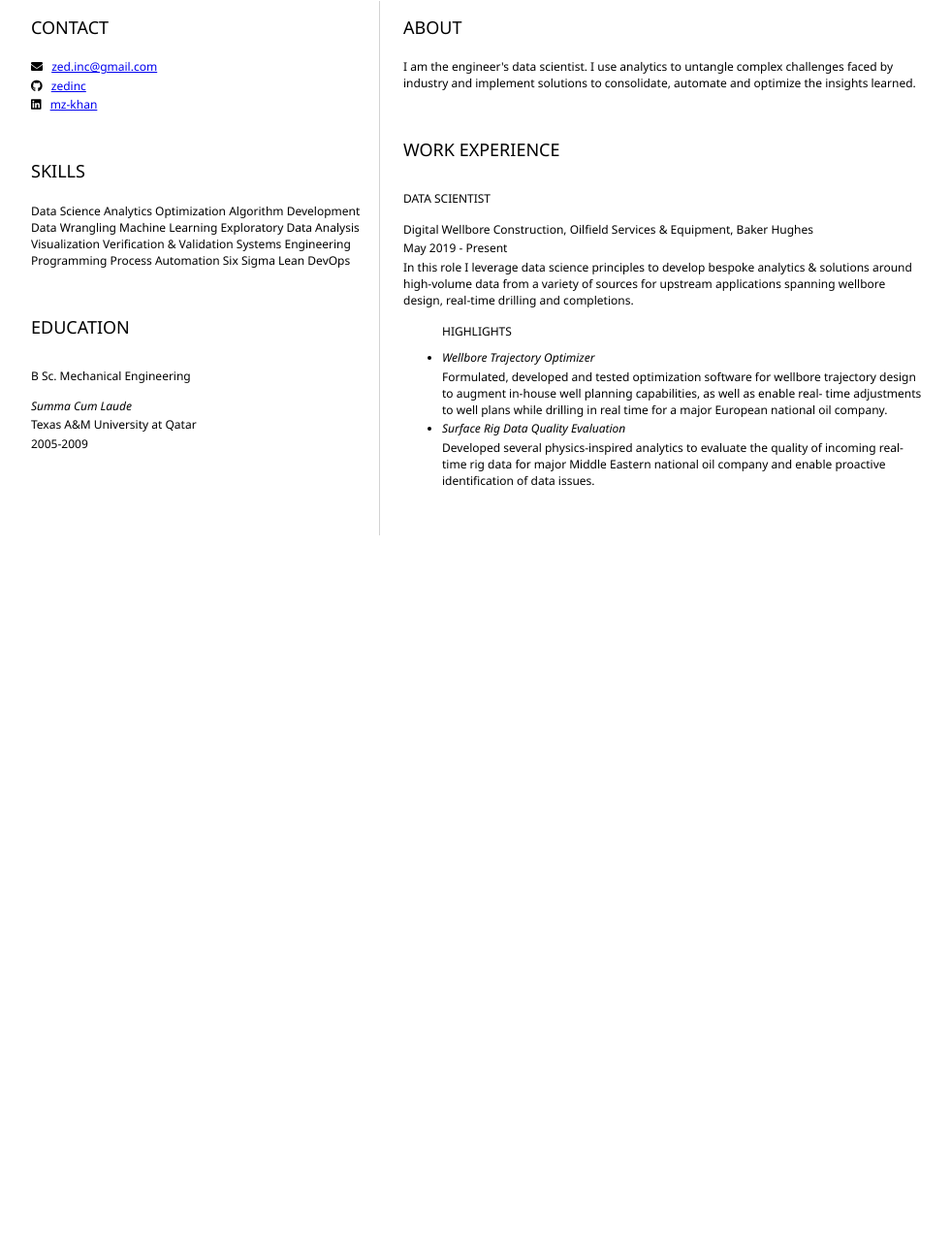
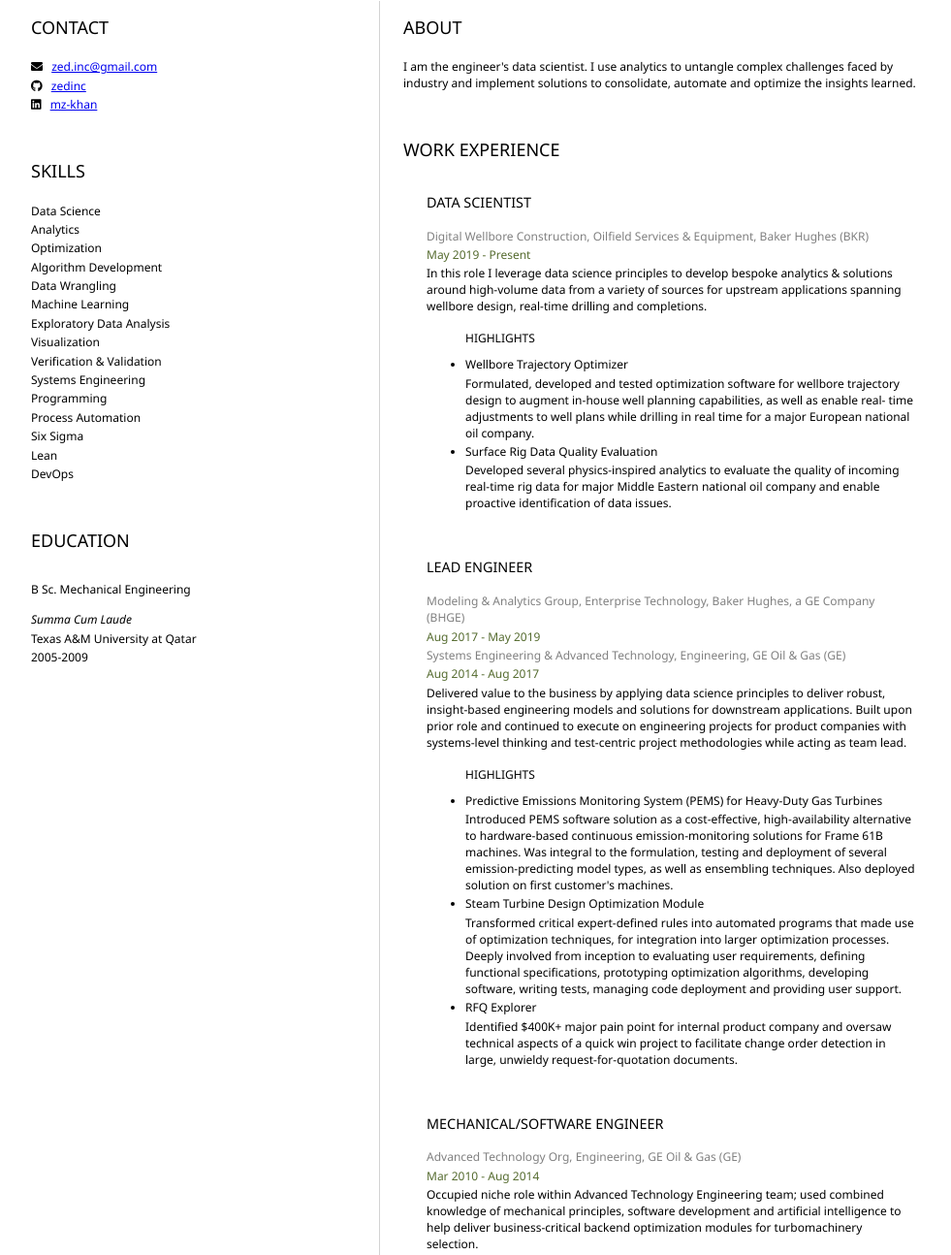
Before and after one commit to zedinc/resume, a plain HTML site: page index.html in a window 1280 px wide. Shown: the part 193-1487 px from the top of the page at 97% size, without its empty margins (152-1133 px from the left). Before the commit the page ends 800 px from the top, so only its background shows below. Drawn offline with Linux system fonts and the light colour scheme.

Commit message:
added full work experience

```diff
--- a/index.html
+++ b/index.html
@@ -34,22 +34,21 @@
 				<section>
 					<h2>SKILLS</h2>
 					<!-- your skills -->
-                    <p> Data Science
-                        Analytics
-                        Optimization
-                        Algorithm Development
-                        Data Wrangling
-                        Machine Learning
-                        Exploratory Data Analysis
-                        Visualization
-                        Verification & Validation
-                        Systems Engineering
-                        Programming
-                        Process Automation
-                        Six Sigma
-                        Lean
-                        DevOps
-                    </p>
+                    <p>Data Science</p>
+                    <p>Analytics</p>
+                    <p>Optimization</p>
+                    <p>Algorithm Development</p>
+                    <p>Data Wrangling</p>
+                    <p>Machine Learning</p>
+                    <p>Exploratory Data Analysis</p>
+                    <p>Visualization</p>
+                    <p>Verification & Validation</p>
+                    <p>Systems Engineering</p>
+                    <p>Programming</p>
+                    <p>Process Automation</p>
+                    <p>Six Sigma</p>
+                    <p>Lean</p>
+                    <p>DevOps</p>
 				</section>
 				<section>
 					<h2>EDUCATION</h2>
@@ -76,18 +75,19 @@
 				<section>
 					<h2>WORK EXPERIENCE</h2>
 					<!-- your work experience -->
-                    <h3>DATA SCIENTIST</h3>
-                    <p>Digital Wellbore Construction, Oilfield Services & Equipment, Baker Hughes</p>
-                    <p>May 2019 - Present</p>
+                    <section>
+                        <h3 class="job-title">DATA SCIENTIST</h3>
+                        <p class="team-org">Digital Wellbore Construction, Oilfield Services & Equipment, Baker Hughes (BKR)</p>
+                        <p class="tenure">May 2019 - Present</p>
                         <p>
                             In this role I leverage data science principles to develop bespoke analytics & solutions
                             around high-volume data from a variety of sources for upstream applications spanning
                             wellbore design, real-time drilling and completions.
                         </p>
                         <ul>
-                        <h4>HIGHLIGHTS</h4>
+                            <h4 class>HIGHLIGHTS</h4>
                             <li>
-                                <i>Wellbore Trajectory Optimizer</i>
+                                Wellbore Trajectory Optimizer
                                 <p>Formulated, developed and tested optimization software for wellbore trajectory
                                 design to augment in-house well planning capabilities, as well as enable real-
                                 time adjustments to well plans while drilling in real time for a major
@@ -95,7 +95,7 @@
                                 </p>
                             </li>
                             <li>
-                                <i>Surface Rig Data Quality Evaluation</i>
+                                Surface Rig Data Quality Evaluation
                                 <p>Developed several physics-inspired analytics to evaluate the quality of
                                 incoming real-time rig data for major Middle Eastern national oil company and
                                 enable proactive identification of data issues.
@@ -103,6 +103,66 @@
                             </li>
                         </ul>
                     </section>
+                    <section>
+                        <h3 class="job-title">LEAD ENGINEER</h3>
+                        <p class="team-org">Modeling & Analytics Group, Enterprise Technology, Baker Hughes, a GE Company (BHGE)</p>
+                        <p class="tenure">Aug 2017 - May 2019</p>
+                        <p class="team-org">Systems Engineering & Advanced Technology, Engineering, GE Oil & Gas (GE)</p>
+                        <p class="tenure">Aug 2014 - Aug 2017</p>
+
+                        <p>
+                            Delivered value to the business by applying data science principles to deliver robust,
+                            insight-based engineering models and solutions for downstream applications. Built upon prior
+                            role and continued to execute on engineering projects for product companies with systems-level
+                            thinking and test-centric project methodologies while acting as team lead.
+                        </p>
+                        <ul>
+                            <h4 class>HIGHLIGHTS</h4>
+                            <li>
+                                Predictive Emissions Monitoring System (PEMS) for Heavy-Duty Gas Turbines
+                                <p>Introduced PEMS software solution as a cost-effective, high-availability alternative
+                                    to hardware-based continuous emission-monitoring solutions for Frame 61B machines.
+                                    Was integral to the formulation, testing and deployment of several emission-predicting
+                                    model types, as well as ensembling techniques. Also deployed solution on first
+                                    customer's machines.
+                                </p>
+                            </li>
+                            <li>
+                                Steam Turbine Design Optimization Module
+                                <p>Transformed critical expert-defined rules into automated programs that made use of
+                                    optimization techniques, for integration into larger optimization processes. Deeply
+                                    involved from inception to evaluating user requirements, defining functional
+                                    specifications, prototyping optimization algorithms, developing software, writing
+                                    tests, managing code deployment and providing user support.
+                                </p>
+                            </li>
+                            <li>
+                                RFQ Explorer
+                                <p>Identified $400K+ major pain point for internal product company and oversaw technical
+                                    aspects of a quick win project to facilitate change order detection in large,
+                                    unwieldy request-for-quotation documents.
+                                </p>
+                            </li>
+                        </ul>
+                    </section>
+                    <section>
+                        <h3 class="job-title">MECHANICAL/SOFTWARE ENGINEER</h3>
+                        <p class="team-org">Advanced Technology Org, Engineering, GE Oil & Gas (GE)</p>
+                        <p class="tenure">Mar 2010 - Aug 2014</p>
+
+                        <p>
+                            Occupied niche role within Advanced Technology Engineering team; used combined knowledge of mechanical principles, software development and artificial intelligence to help deliver business-critical backend optimization modules for turbomachinery selection.
+                        </p>
+                        <ul>
+                            <h4 class>HIGHLIGHTS</h4>
+                            <li>
+                                Compressor Design Optimization Module
+                                <p>Tested, maintained and upgraded multiple design optimization modules as part of larger project aimed at codifying the technical selection of highly-customizable centrifugal compressors. Directly involved in supporting two successful commercial bids worth $2MM and $6MM respectively to fend off stiff competition.
+                                </p>
+                            </li>
+                        </ul>
+                    </section>
+				</section>
 			</article>
 		</main>
 	</body>
--- a/style.css
+++ b/style.css
@@ -26,6 +26,7 @@ main {
     grid-template-columns: 40% 60%;
     margin-top: 3em;
 }
+
 header {
     text-align: center;
     margin: auto 2em;
@@ -62,3 +63,15 @@ h4 {
 #mainLeft {
     border-right: 1px solid lightgray;
 }
+
+.job-title {
+    font-size: larger;
+}
+
+.team-org {
+    color: gray;
+}
+
+.tenure {
+    color: darkolivegreen;
+}
```
Lines whose indentation alone changed are shown as unchanged.
